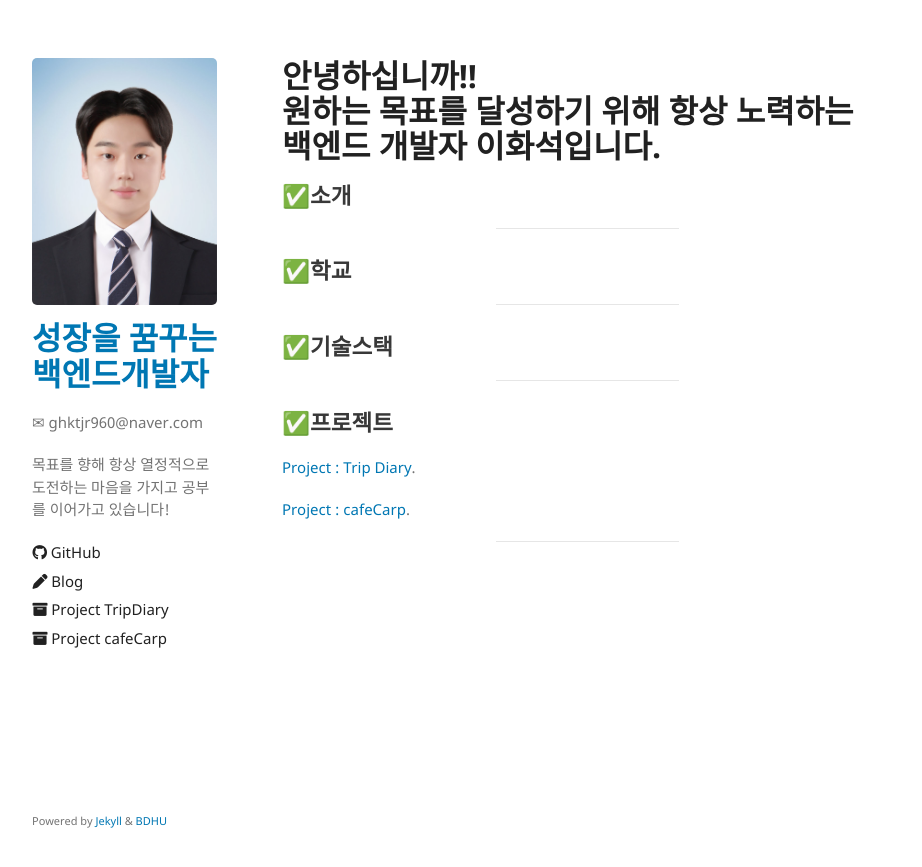
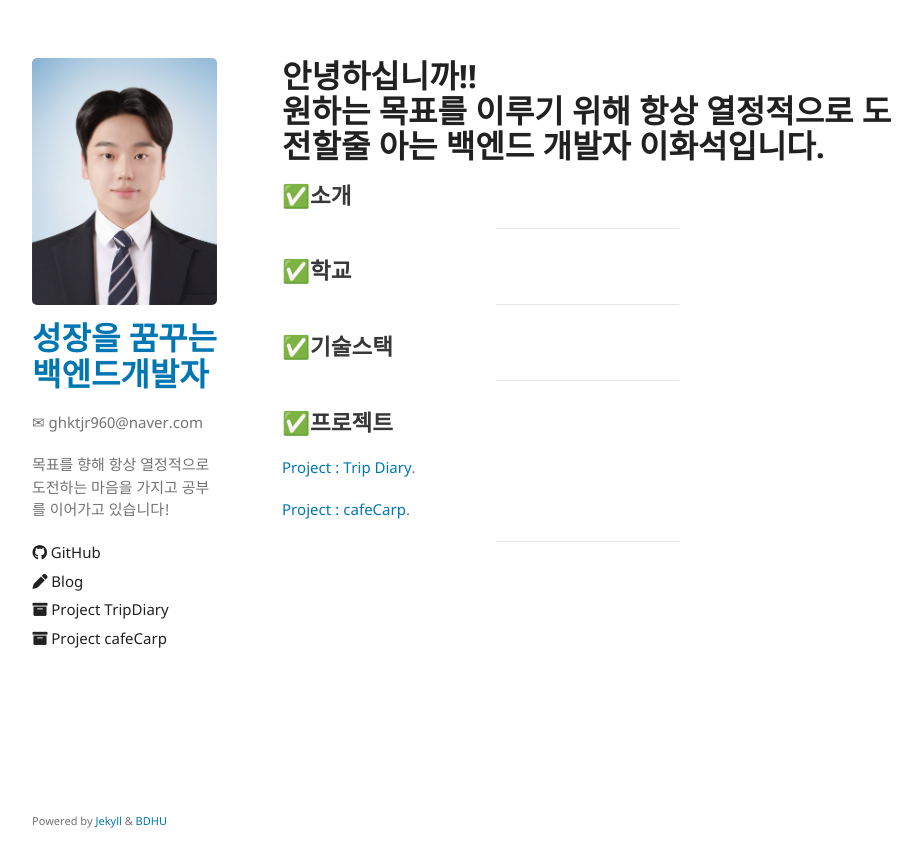
Before and after one commit to ghktjr960/ghktjr960.github.io, a Jekyll site: the page built from index.md, in a window 1280 px wide. Shown: the top 867 px of the page, without its empty margins (178-1100 px from the left). Built offline with Jekyll 4.4.1, drawn with Linux system fonts in a browser that asks for light colours; our own code applies the rules of GitHub Pages for plain Markdown files.

Commit message:
타이틀 수정

```diff
--- a/_config.yml
+++ b/_config.yml
@@ -1,4 +1,4 @@
-title: 성장을 꿈꾸는 백엔드개발자
+title: 성장을 꿈꾸는<br> 백엔드개발자
 logo: /assets/img/main.jpg
 email: ghktjr960@naver.com
 description: 목표를 향해 항상 열정적으로 도전하는 마음을 가지고 공부를 이어가고 있습니다!
--- a/index.md
+++ b/index.md
@@ -2,7 +2,7 @@
 layout: default
 ---
 
-# **안녕하십니까!!<br>원하는 목표를 달성하기 위해 항상 노력하는<br>백엔드 개발자 이화석입니다.**
+# **안녕하십니까!!<br>원하는 목표를 이루기 위해 항상 열정적으로 도전할줄 아는 백엔드 개발자 이화석입니다.**
 
 ## ✅소개
 
```
